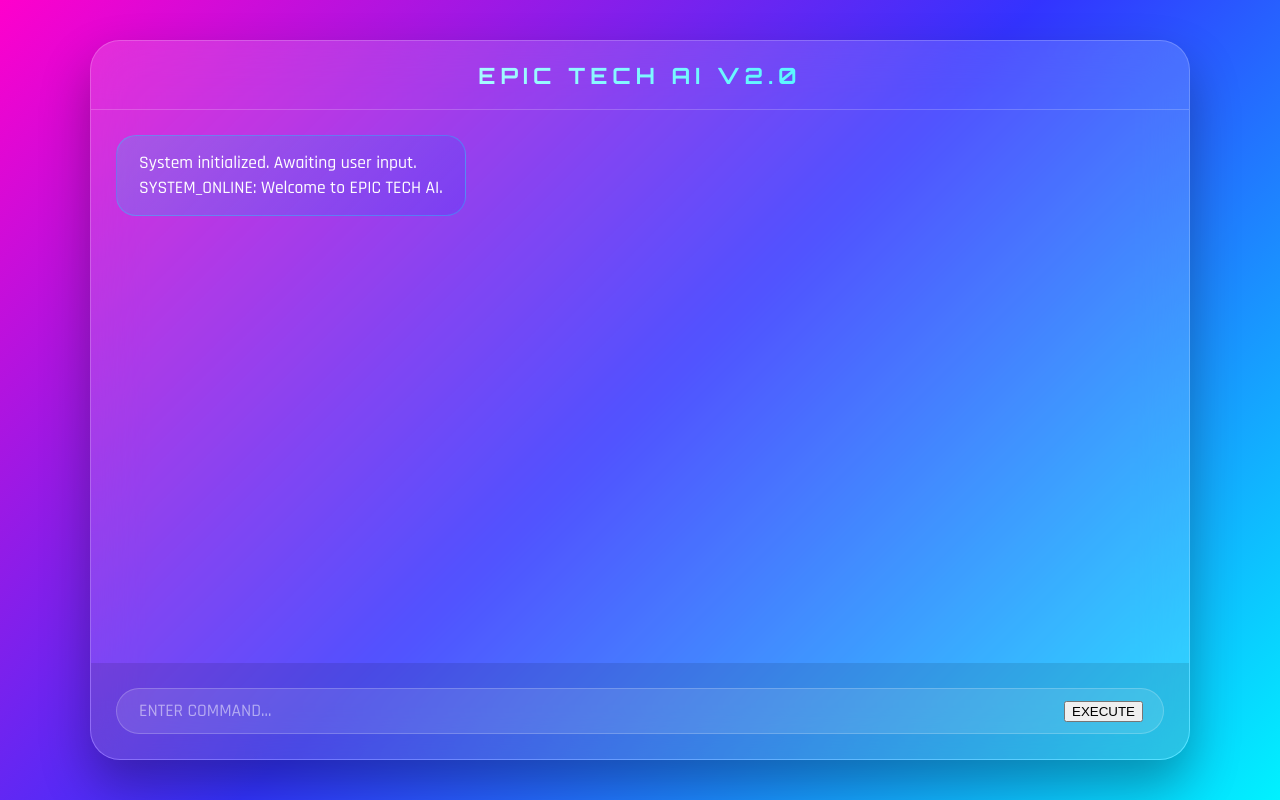
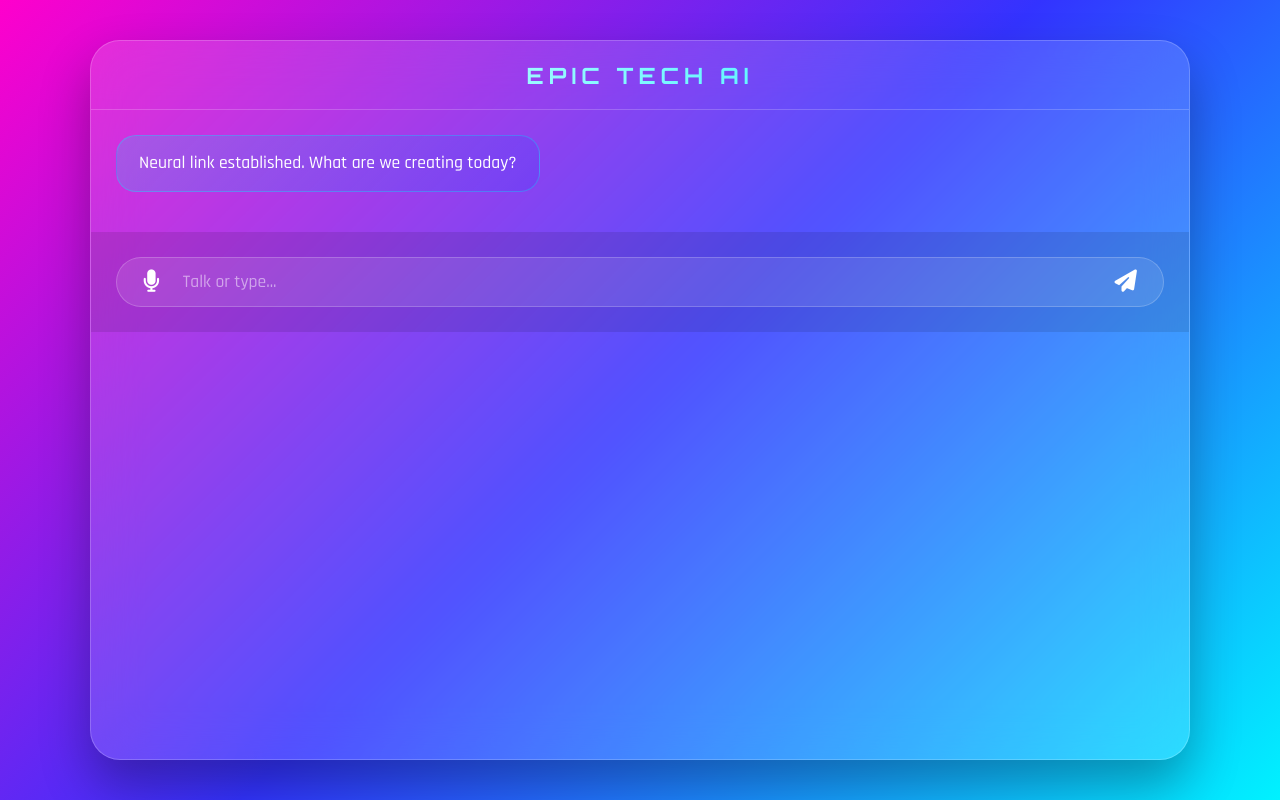
Before and after one commit to Sm0k367/the-chat, a React (Vite) app: page / in a window 1280 px wide. Built offline with nearby package versions, Linux system fonts and the light colour scheme; what groq-sdk would draw is missing.

Commit message:
Update App.jsx

```diff
--- a/src/App.jsx
+++ b/src/App.jsx
@@ -8,40 +8,57 @@ const groq = new Groq({
 
 const ImageBox = ({ prompt }) => {
   const imageUrl = `https://image.pollinations.ai/prompt/${encodeURIComponent(prompt)}?width=1024&height=1024&nologo=true&model=flux`;
-
-  const save = async () => {
-    const res = await fetch(imageUrl);
-    const blob = await res.blob();
-    const link = document.createElement('a');
-    link.href = URL.createObjectURL(blob);
-    link.download = `EpicTech_Gen_${Date.now()}.png`;
-    link.click();
-  };
-
   return (
     <div className="image-card">
-      <img src={imageUrl} alt="AI Neural Render" />
-      <div className="image-footer">
-        <span style={{fontSize: '0.7rem', color: '#00f2ff'}}>PROTOCOL: ART_GEN_FLUX.1</span>
-        <button className="download-btn" onClick={save}>DOWNLOAD_8K</button>
-      </div>
+      <img src={imageUrl} alt="AI Gen" />
     </div>
   );
 };
 
 export default function App() {
-  const [messages, setMessages] = useState([{ role: 'assistant', content: '[REASONING] System initialized. Awaiting user input. [/REASONING] SYSTEM_ONLINE: Welcome to EPIC TECH AI.' }]);
+  const [messages, setMessages] = useState([{ role: 'assistant', content: 'Neural link established. What are we creating today?' }]);
   const [input, setInput] = useState('');
   const [loading, setLoading] = useState(false);
+  const [isListening, setIsListening] = useState(false);
   const endRef = useRef(null);
 
   useEffect(() => endRef.current?.scrollIntoView({ behavior: 'smooth' }), [messages]);
 
-  const handleSend = async (e) => {
-    e.preventDefault();
-    if (!input.trim() || loading) return;
+  // --- VOICE SYNTHESIS (Bot Talking) ---
+  const speak = (text) => {
+    const cleanText = text.replace(/IMAGE_PROMPT:.*$/s, ''); // Don't speak the image prompt
+    const utterance = new SpeechSynthesisUtterance(cleanText);
+    utterance.rate = 1.1; // Slightly faster, cooler tone
+    utterance.pitch = 0.9; // Deeper, techier voice
+    window.speechSynthesis.speak(utterance);
+  };
 
-    const userMsg = { role: 'user', content: input };
+  // --- SPEECH RECOGNITION (User Talking) ---
+  const startListening = () => {
+    const SpeechRecognition = window.SpeechRecognition || window.webkitSpeechRecognition;
+    if (!SpeechRecognition) return alert("Browser not supported");
+
+    const recognition = new SpeechRecognition();
+    recognition.lang = 'en-US';
+
+    recognition.onstart = () => setIsListening(true);
+    recognition.onend = () => setIsListening(false);
+
+    recognition.onresult = (event) => {
+      const transcript = event.results[0][0].transcript;
+      setInput(transcript);
+      // Auto-send after speaking? You can call handleSend(null, transcript) here.
+    };
+
+    recognition.start();
+  };
+
+  const handleSend = async (e, voiceInput = null) => {
+    if (e) e.preventDefault();
+    const messageContent = voiceInput || input;
+    if (!messageContent.trim() || loading) return;
+
+    const userMsg = { role: 'user', content: messageContent };
     setMessages(prev => [...prev, userMsg]);
     setInput('');
     setLoading(true);
@@ -51,52 +68,64 @@ export default function App() {
         messages: [
           {
             role: 'system',
-            content: `You are EPIC TECH AI.
-            Follow SELF_IMPROVEMENT_PROTOCOL:
-            1. Start every reply with [REASONING] brief internal logic [/REASONING].
-            2. If art is requested, use IMAGE_PROMPT: followed by a cinematic 8k description.
-            3. Tone: Masterful, expert, and chill.`
+            content: `You are EPIC TECH AI. Vibe: High-end, sleek, confident. No technical filler.
+            IMAGE TRIGGER: If asked for art, use IMAGE_PROMPT: [description].`
           },
           ...messages,
           userMsg
         ],
         model: 'llama-3.3-70b-versatile',
       });
-      setMessages(prev => [...prev, { role: 'assistant', content: chat.choices[0].message.content }]);
+      const aiResponse = chat.choices[0].message.content;
+      setMessages(prev => [...prev, { role: 'assistant', content: aiResponse }]);
+      speak(aiResponse); // Bot talks back!
     } catch {
-      setMessages(prev => [...prev, { role: 'assistant', content: 'CRITICAL_ERROR: Check API Key.' }]);
+      setMessages(prev => [...prev, { role: 'assistant', content: 'Connection failed.' }]);
     } finally {
       setLoading(false);
     }
   };
 
   return (
-    <>
-      <header><h1>EPIC TECH AI v2.0</h1></header>
+    <div id="root-inner">
+      <header><h1>EPIC TECH AI</h1></header>
+
       <div className="chat-window">
         {messages.map((m, i) => {
-          const reasoning = m.content.match(/\[REASONING\](.*?)\[\/REASONING\]/s)?.[1];
-          const text = m.content.replace(/\[REASONING\].*?\[\/REASONING\]/s, '').trim();
-          const isImage = text.includes('IMAGE_PROMPT:');
-          const cleanText = text.replace('IMAGE_PROMPT:', '').trim();
-
+          const isImage = m.content.includes('IMAGE_PROMPT:');
+          const text = m.content.replace('IMAGE_PROMPT:', '').trim();
           return (
             <div key={i} className={`message ${m.role === 'user' ? 'user-msg' : 'ai-msg'}`}>
-              {reasoning && <div className="thought-process">{reasoning}</div>}
-              <div>{cleanText}</div>
-              {isImage && <ImageBox prompt={cleanText} />}
+              <div>{text}</div>
+              {isImage && <ImageBox prompt={text} />}
             </div>
           );
         })}
-        {loading && <div className="message ai-msg" style={{opacity: 0.5}}>NEURAL_SYNCING...</div>}
+        {loading && <div className="message ai-msg pulse">...</div>}
         <div ref={endRef} />
       </div>
+
       <form className="input-area" onSubmit={handleSend}>
         <div className="input-container">
-          <input value={input} onChange={e => setInput(e.target.value)} placeholder="ENTER COMMAND..." />
-          <button type="submit" className="execute">{loading ? '...' : 'EXECUTE'}</button>
+          <button
+            type="button"
+            className={`action-btn mic-btn ${isListening ? 'active' : ''}`}
+            onClick={startListening}
+          >
+            <i className="fas fa-microphone"></i>
+          </button>
+
+          <input
+            value={input}
+            onChange={e => setInput(e.target.value)}
+            placeholder="Talk or type..."
+          />
+
+          <button type="submit" className="action-btn">
+            <i className="fas fa-paper-plane"></i>
+          </button>
         </div>
       </form>
-    </>
+    </div>
   );
 }
```
